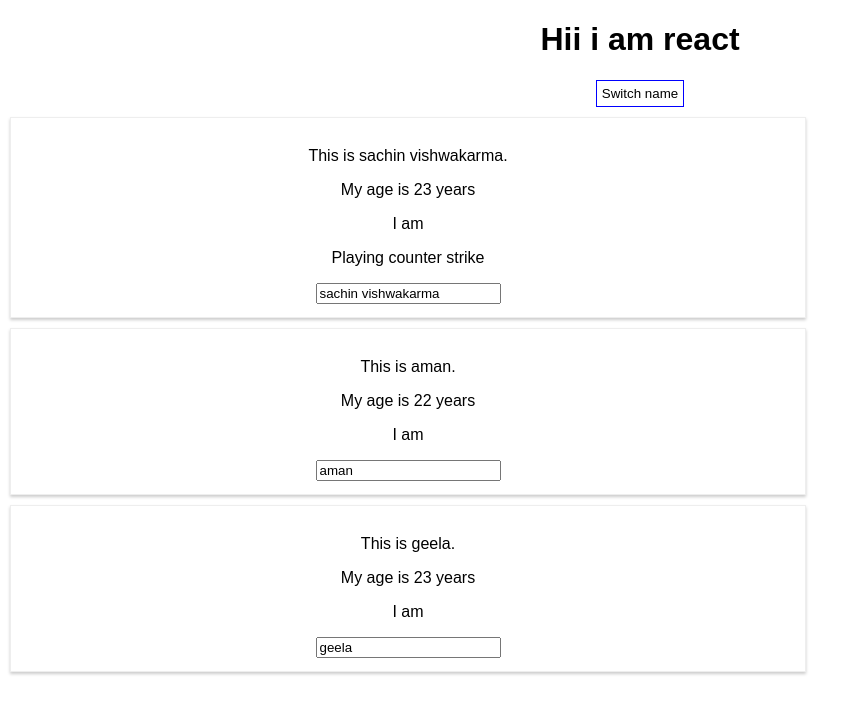
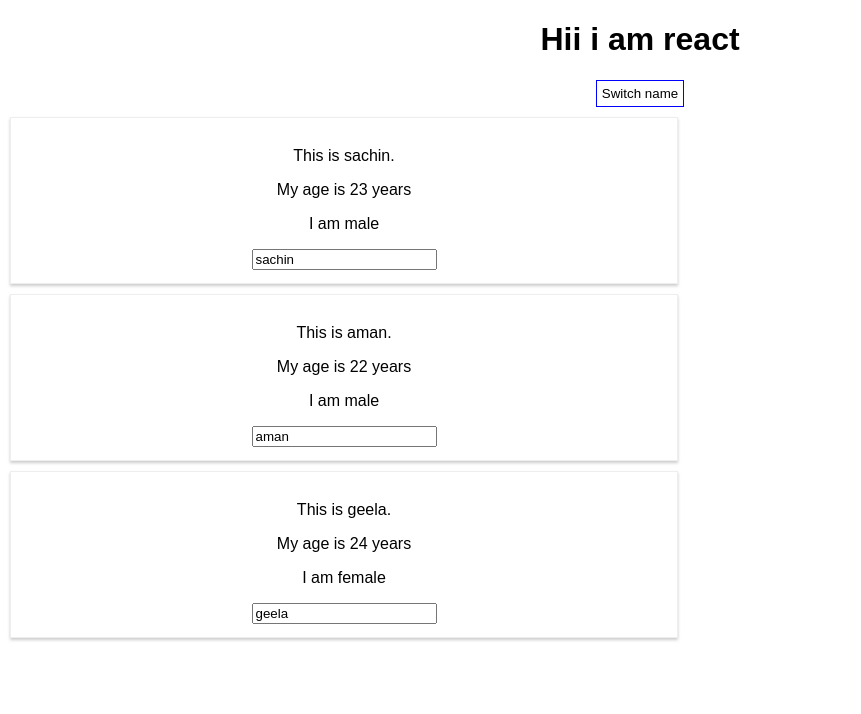
Before and after one commit to sac29/ReactTutorial, a React (Create React App) app: page / in a window 1280 px wide. Both pictures are taken after a click on the button "Switch name". Shown: the top 714 px of the page, without its empty margins (0-861 px from the left). Built offline with nearby package versions, Linux system fonts and the light colour scheme.

Commit message:
dynamic content using if

```diff
--- a/src/App.js
+++ b/src/App.js
@@ -7,10 +7,11 @@ import Person from './Person/Person';
 class App extends Component {
   state = {
     persons: [
-      { name: "sachin", age: 23 },
-      { name: "aman", age: 22 },
-      { name: "geela", age: 24 }
-    ]
+      { name: "sachin", age: 23 ,gender : "male" },
+      { name: "aman", age: 22  , gender :"male"},
+      { name: "geela", age: 24 , gender : "female"}
+    ],
+    showPersons :false
 
   }
   switchNameHandler = (myName) => {
@@ -24,14 +25,18 @@ class App extends Component {
 
     })
   }
-
+ togglePersonhandler=  ()=>{
+    const doesShowPerson = this.state.showPersons;
+    this.setState({showPersons : !doesShowPerson});
+ }
   nameChangedHandler = (event) =>{
     this.setState({
       persons: [
-        { name: "sachin", age: 23 , gender : "male" },
-        { name: event.target.value, age: 22 , gender :"male"},
-        { name: "geela", age: 23 , gender : "female"}
+        { name: "sachin", age: 23  },
+        { name: event.target.value, age: 22},
+        { name: "geela", age: 23 }
       ]
+
 
     })
 
@@ -44,15 +49,13 @@ class App extends Component {
         padding : '5px'
 
     };
-    return (
-      <div className="App">
-        <h1>Hii i am react </h1>
-        <button
-               style = {style}
-               onClick={()=> this.switchNameHandler("sachin vishwakarma")}>Switch name</button>
+    let personShow = null;
+    if(this.state.showPersons){
+      personShow = (
+        <div>
          <Person name={this.state.persons[0].name}
                 gender={this.state.persons[0].gender}
-                 age={this.state.persons[0].age} >  Playing counter strike</Person>
+                 age={this.state.persons[0].age} />
          <Person
                name={this.state.persons[1].name}
                age={this.state.persons[1].age}
@@ -65,6 +68,17 @@ class App extends Component {
         </div>
       );
     }
+
+    return (
+      <div className="App">
+        <h1>Hii i am react </h1>
+        <button
+               style = {style}
+               onClick={()=> this.togglePersonhandler()}>Switch name</button>
+        {personShow}
+      </div>
+    );
+  }
 }
 
 export default App;
--- a/src/Person/Person.css
+++ b/src/Person/Person.css
@@ -1,9 +1,10 @@
 .Person{
-    width: 60%;
+    width: 50%;
     margin:  10px;
     border: 1px solid #eee;
     box-shadow: 0 2px 3px #ccc;
     padding: 13px;
     text-align: center;
+    align-self: center;
 
 }
```
Lines whose indentation alone changed are shown as unchanged.
